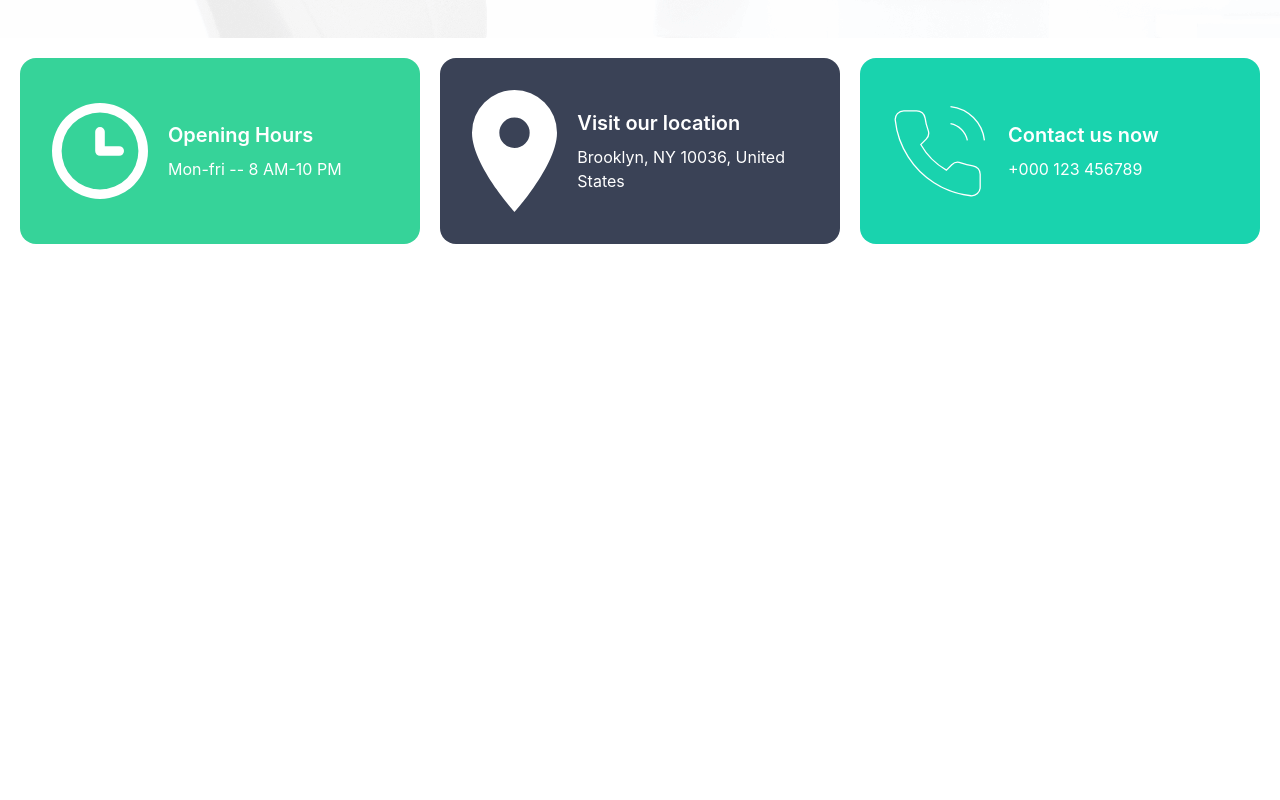
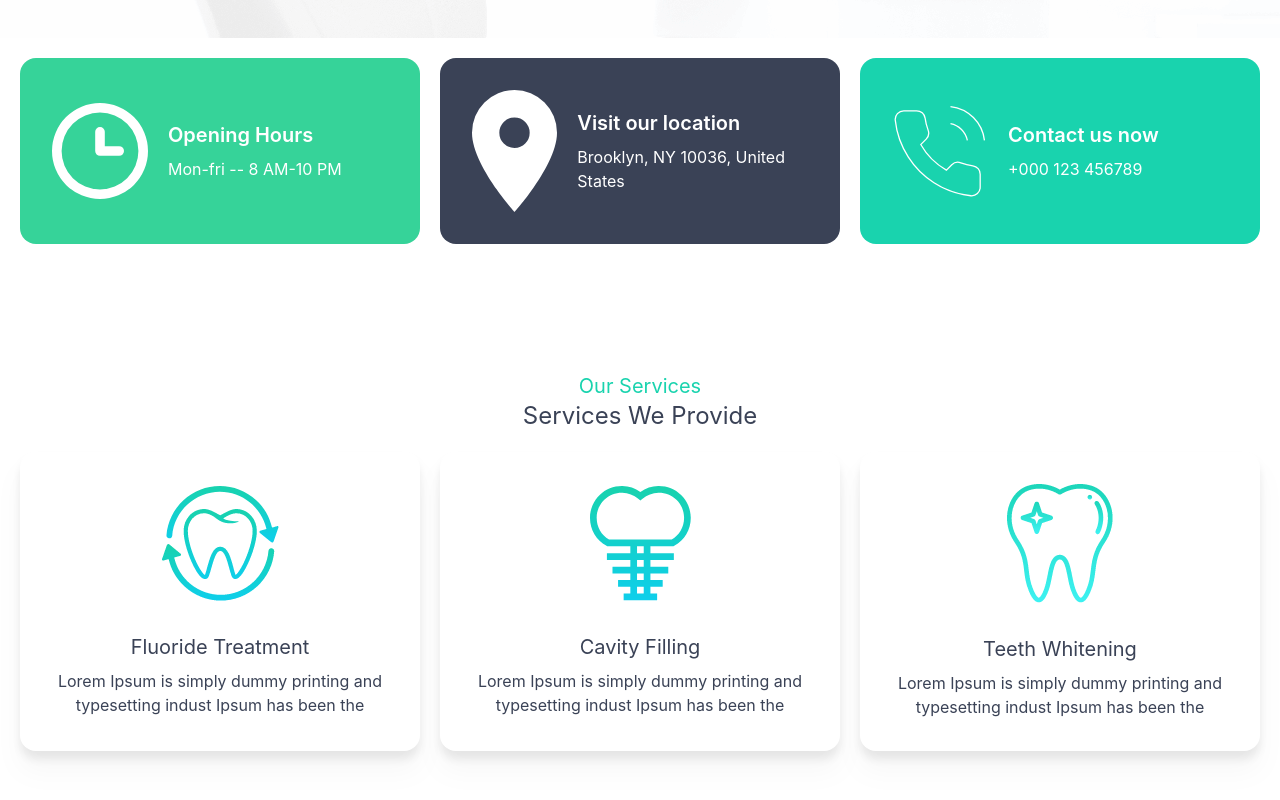
Before and after one commit to Shazzadul-Shakib/Tooth-pick-portal, a React (Create React App) app: page / in a window 1280 px wide. Shown: the part 828-1628 px from the top of the page. Before the commit the page ends 1092 px from the top, so only its background shows below. Built offline with nearby package versions, Linux system fonts and the light colour scheme.

Commit message:
Responsive services section added

```diff
--- /dev/null
+++ b/src/components/Home/About.jsx
@@ -0,0 +1,48 @@
+import React from 'react';
+import clock from '../../assets/icons/clock.svg';
+import marker from '../../assets/icons/marker.svg';
+import phone from '../../assets/icons/phone.svg';
+const About = () => {
+  return (
+    <div className=' grid grid-cols-1 gap-5 m-5 md:grid-cols-3 '>
+      {/* Card-1 */}
+      <div className="card w-full bg-success text-primary-content">
+        <div className="card-body justify-center ">
+          <div className=' flex items-center'>
+            <img className=' w-24 mr-5' src={clock} alt="clock" />
+            <div>
+              <h2 className="card-title mb-2">Opening Hours</h2>
+              <p>Mon-fri -- 8 AM-10 PM</p>
+            </div>
+          </div>
+        </div>
+      </div>
+      {/* Card-2 */}
+      <div className="card w-full bg-[#3A4256] text-primary-content">
+        <div className="card-body justify-center ">
+          <div className=' flex items-center'>
+            <img className=' w-24 mr-5' src={marker} alt="clock" />
+            <div>
+              <h2 className="card-title mb-2">Visit our location</h2>
+              <p>Brooklyn, NY 10036, United States</p>
+            </div>
+          </div>
+        </div>
+      </div>
+      {/* Card-3 */}
+      <div className="card w-full bg-[#19D3AE] text-primary-content">
+        <div className="card-body justify-center ">
+          <div className=' flex items-center'>
+            <img className=' w-24 mr-5' src={phone} alt="clock" />
+            <div>
+              <h2 className="card-title mb-2">Contact us now</h2>
+              <p>+000 123 456789</p>
+            </div>
+          </div>
+        </div>
+      </div>
+    </div>
+  );
+};
+
+export default About;
--- /dev/null
+++ b/src/components/Home/Hero.jsx
@@ -0,0 +1,22 @@
+import React from 'react';
+import chair from '../../assets/images/chair.png';
+import bg_hero from '../../assets/images/bg.png';
+
+const Hero = () => {
+  return (
+      <div
+        style={{background: `url('${bg_hero}')`}}
+        className="hero min-h-full md:min-h-screen">
+        <div className="hero-content flex-col lg:flex-row-reverse">
+          <img src={chair} className=" max-w-auto lg:max-w-xl rounded-lg shadow-2xl" alt='Chair'/>
+          <div>
+            <h1 className="text-5xl font-bold">Your New Smile Starts Here</h1>
+            <p className="py-6">Lorem Ipsum is simply dummy text of the printing and typesetting industry. Lorem Ipsum has been the industry's standard dummy text ever since the</p>
+            <button className="btn btn-success text-white">Get Started</button>
+          </div>
+        </div>
+      </div>
+  );
+};
+
+export default Hero;
--- a/src/components/Home/Home.jsx
+++ b/src/components/Home/Home.jsx
@@ -1,64 +1,18 @@
 import React from 'react';
-import chair from '../../assets/images/chair.png';
-import bg_hero from '../../assets/images/bg.png';
-import clock from '../../assets/icons/clock.svg';
-import marker from '../../assets/icons/marker.svg';
-import phone from '../../assets/icons/phone.svg';
+import About from './About';
+
+
+import Hero from './Hero';
+import Services from './Services';
 const Home = () => {
   return (
     <div>
       {/* Hero section */}
-      <div
-        style={{background: `url('${bg_hero}')`}}
-        className="hero min-h-full md:min-h-screen">
-        <div className="hero-content flex-col lg:flex-row-reverse">
-          <img src={chair} className=" max-w-auto lg:max-w-xl rounded-lg shadow-2xl" alt='Chair'/>
-          <div>
-            <h1 className="text-5xl font-bold">Your New Smile Starts Here</h1>
-            <p className="py-6">Lorem Ipsum is simply dummy text of the printing and typesetting industry. Lorem Ipsum has been the industry's standard dummy text ever since the</p>
-            <button className="btn btn-success text-white">Get Started</button>
-          </div>
-        </div>
-      </div>
+      <Hero/>
       {/* About section */}
-      <div className=' grid grid-cols-1 gap-5 m-5 md:grid-cols-3 '>
-        {/* Card-1 */}
-        <div className="card w-full bg-success text-primary-content">
-          <div className="card-body justify-center ">
-            <div className=' flex items-center'>
-              <img className=' w-24 mr-5' src={clock} alt="clock" />
-              <div>
-                <h2 className="card-title mb-2">Opening Hours</h2>
-                <p>Mon-fri -- 8 AM-10 PM</p>
-              </div>
-            </div>
-          </div>
-        </div>
-        {/* Card-2 */}
-        <div className="card w-full bg-[#3A4256] text-primary-content">
-          <div className="card-body justify-center ">
-            <div className=' flex items-center'>
-              <img className=' w-24 mr-5' src={marker} alt="clock" />
-              <div>
-                <h2 className="card-title mb-2">Visit our location</h2>
-                <p>Brooklyn, NY 10036, United States</p>
-              </div>
-            </div>
-          </div>
-        </div>
-        {/* Card-3 */}
-        <div className="card w-full bg-[#19D3AE] text-primary-content">
-          <div className="card-body justify-center ">
-            <div className=' flex items-center'>
-              <img className=' w-24 mr-5' src={phone} alt="clock" />
-              <div>
-                <h2 className="card-title mb-2">Contact us now</h2>
-                <p>+000 123 456789</p>
-              </div>
-            </div>
-          </div>
-        </div>
-      </div>
+      <About />
+      {/* Services section */}
+      <Services/>
     </div>
   );
 };
--- /dev/null
+++ b/src/components/Home/Services.jsx
@@ -0,0 +1,52 @@
+import React from 'react';
+import fluoride from '../../assets/images/fluoride.png';
+import cavity from '../../assets/images/cavity.png';
+import whitening from '../../assets/images/whitening.png';
+const Services = () => {
+  return (
+    <div className=' my-32'>
+      <h6 className=' text-center text-xl text-[#19D3AE]'>Our Services</h6>
+      <h5 className=' text-center text-2xl text-[#3A4256]'>Services We Provide</h5>
+        <div className=' grid grid-cols-1 gap-5 m-5 md:grid-cols-3 '>
+        {/* Card-1 */}
+        <div className="card w-full bg-white text-[#3A4256] drop-shadow-xl">
+          <div className="card-body justify-center items-center ">
+            <div className='flex flex-col items-center'>
+              <img className='  mb-8' src={fluoride} alt="clock" />
+              <div className=' text-center'>
+                <h2 className=" text-xl mb-2">Fluoride Treatment</h2>
+                <p>Lorem Ipsum is simply dummy printing and typesetting indust Ipsum has been the</p>
+              </div>
+            </div>
+          </div>
+        </div>
+        {/* Card-2 */}
+        <div className="card w-full bg-white text-[#3A4256] drop-shadow-xl">
+          <div className="card-body justify-center items-center ">
+            <div className=' flex flex-col items-center'>
+              <img className=' mb-8' src={cavity} alt="clock" />
+              <div className=' text-center'>
+                <h2 className=" text-xl mb-2">Cavity Filling</h2>
+                <p>Lorem Ipsum is simply dummy printing and typesetting indust Ipsum has been the</p>
+              </div>
+            </div>
+          </div>
+        </div>
+        {/* Card-3 */}
+        <div className="card w-full  bg-white text-[#3A4256] drop-shadow-xl">
+          <div className="card-body  justify-center items-center  ">
+            <div className=' flex flex-col items-center'>
+              <img className=' mb-8' src={whitening} alt="clock" />
+              <div className=' text-center'>
+                <h2 className="text-xl mb-2">Teeth Whitening</h2>
+                <p>Lorem Ipsum is simply dummy printing and typesetting indust Ipsum has been the</p>
+              </div>
+            </div>
+          </div>
+        </div>
+      </div>
+    </div>
+  );
+};
+
+export default Services;
```
